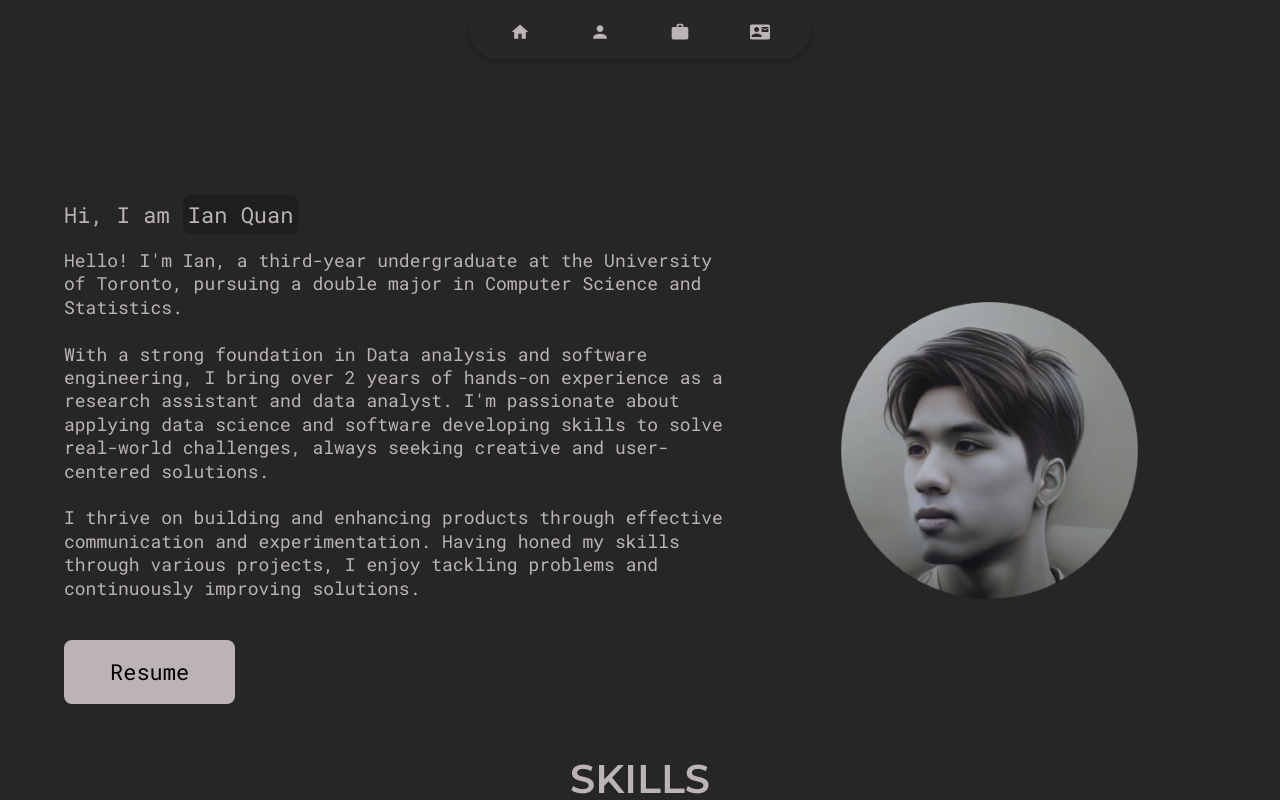
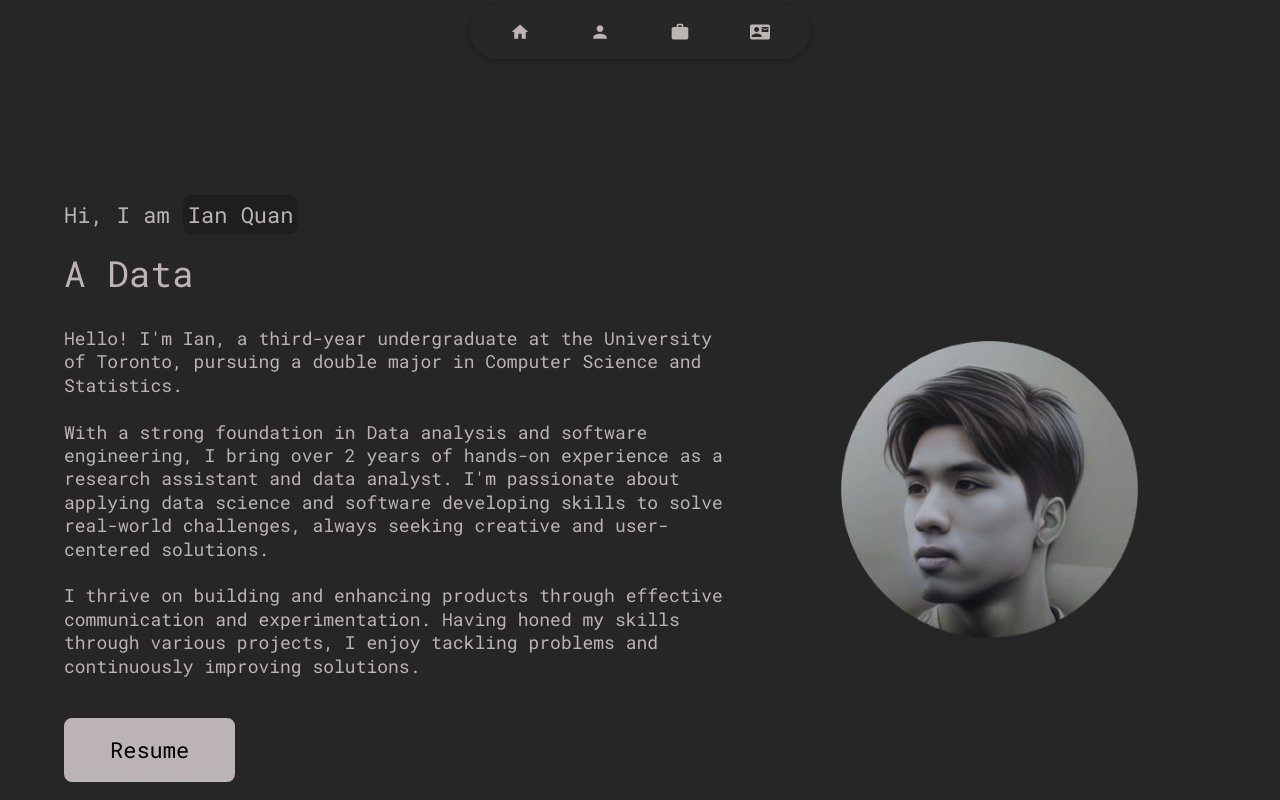
Before and after one commit to IanQuan/personal-portfolio, a React (Create React App) app: page /about in a window 1280 px wide. Shown: the top 800 px of the page. Built offline with nearby package versions, Linux system fonts and the light colour scheme.

Commit message:
changed to typwritter

```diff
--- a/package.json
+++ b/package.json
@@ -15,10 +15,10 @@
     "react-scripts": "^5.0.1",
     "react-scroll": "^1.9.0",
     "react-transition-group": "^4.4.1",
-    "react-typing-animation": "^1.6.2",
     "styled-components": "^5.2.2",
     "swiper": "^6.5.4",
     "tech-stack-icons": "^2.0.3",
+    "typewriter-effect": "^2.21.0",
     "uuid": "^8.3.2",
     "web-vitals": "^1.1.1"
   },
@@ -26,8 +26,7 @@
     "start": "NODE_OPTIONS=--openssl-legacy-provider react-scripts start",
     "build": "NODE_OPTIONS=--openssl-legacy-provider react-scripts build",
     "test": "NODE_OPTIONS=--openssl-legacy-provider react-scripts test",
-    "eject": "NODE_OPTIONS=--openssl-legacy-provider react-scripts eject",
-    "install": "npm install --force"
+    "eject": "NODE_OPTIONS=--openssl-legacy-provider react-scripts eject"
   },
   "eslintConfig": {
     "extends": [
--- a/src/components/AboutSection.js
+++ b/src/components/AboutSection.js
@@ -85,7 +85,7 @@ export default function AboutSection() {
             I am a third year Computer Science and Statistics major at the University of Toronto. I am a full stack software engineer with interest in machine learning.
           </PText>
           <div className="aboutSection__buttons">
-          <Button btnText="Resume" btnLink={Resume} type="pdf" />
+            <Button btnText="Resume" btnLink={Resume} type="pdf" />
             <Button btnText="Read More" btnLink="/about" outline />
           </div>
         </div>
--- a/src/pages/About.js
+++ b/src/pages/About.js
@@ -1,6 +1,6 @@
 import React from 'react';
 import styled from 'styled-components';
-// eslint-disable-next-line import/no-extraneous-dependencies
+import Typewriter from 'typewriter-effect';
 import { motion } from 'framer-motion';
 import PText from '../components/PText';
 import Button from '../components/Button';
@@ -190,6 +190,32 @@ export default function About() {
               <p className="about__subheading">
                 Hi, I am <span>Ian Quan</span>
               </p>
+              <div className="about__heading">
+                <Typewriter
+                  onInit={(typewriter) => {
+                    typewriter
+                      .typeString('A Software Engineer')
+                      .pauseFor(800)
+                      .deleteAll()
+                      .typeString('A Data Analyst')
+                      .pauseFor(800)
+                      .deleteAll()
+                      .typeString('An AI Engineer')
+                      .pauseFor(800)
+                      .deleteAll()
+                      .typeString('A Research Assistant')
+                      .pauseFor(800)
+                      .start();
+                  }}
+                  options={{
+                    loop: true,
+                    autoStart: true,
+                    delay: 50, // Faster typing speed
+                    deleteSpeed: 50, // Faster deletion speed
+                  }}
+                />
+              </div>
+
               <div className="about__info">
                 <PText>
                   Hello! I'm Ian, a third-year undergraduate at the University
```
Also changed, not shown: src/pages/Projects.js (+7 -7 lines).
